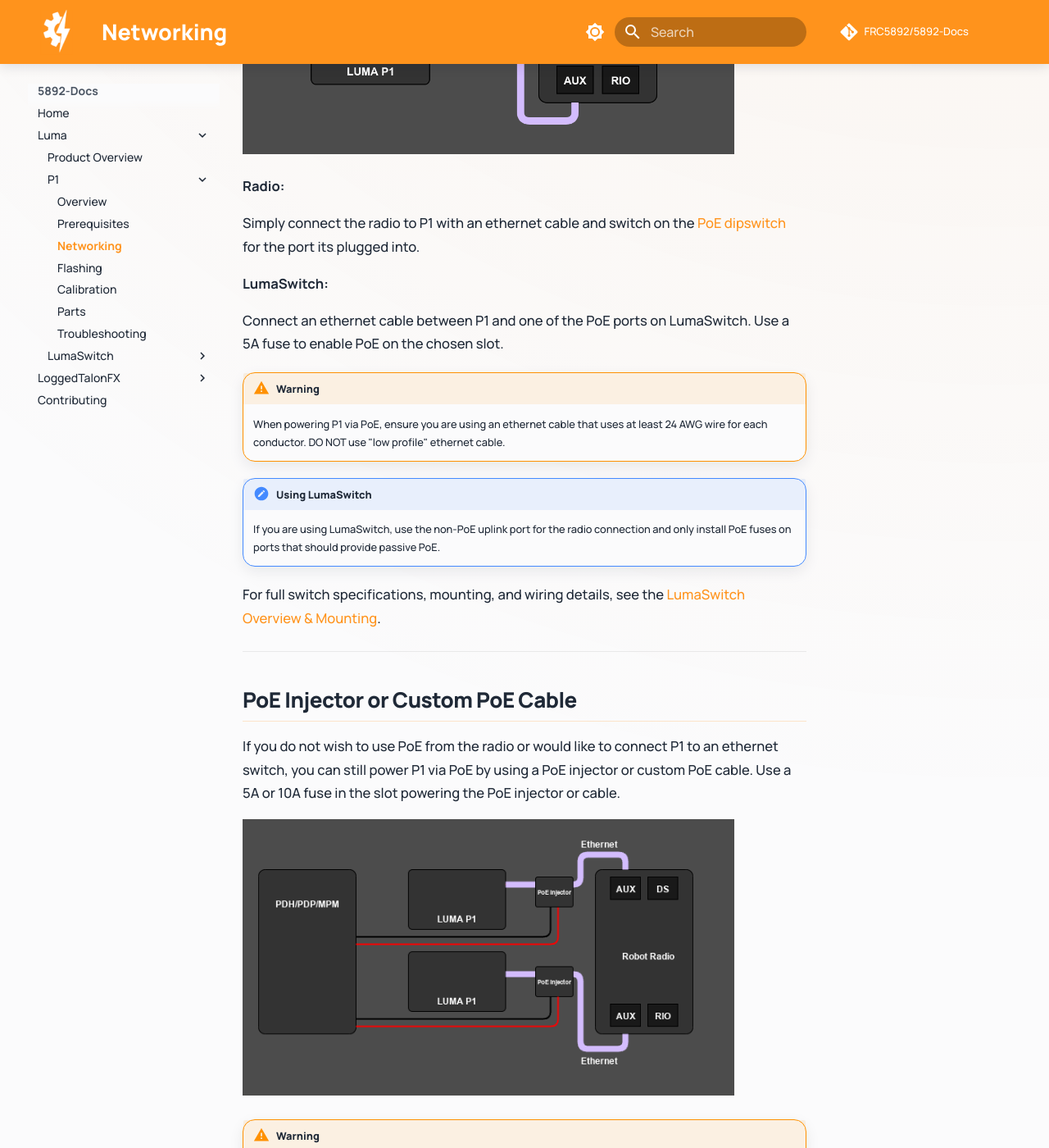
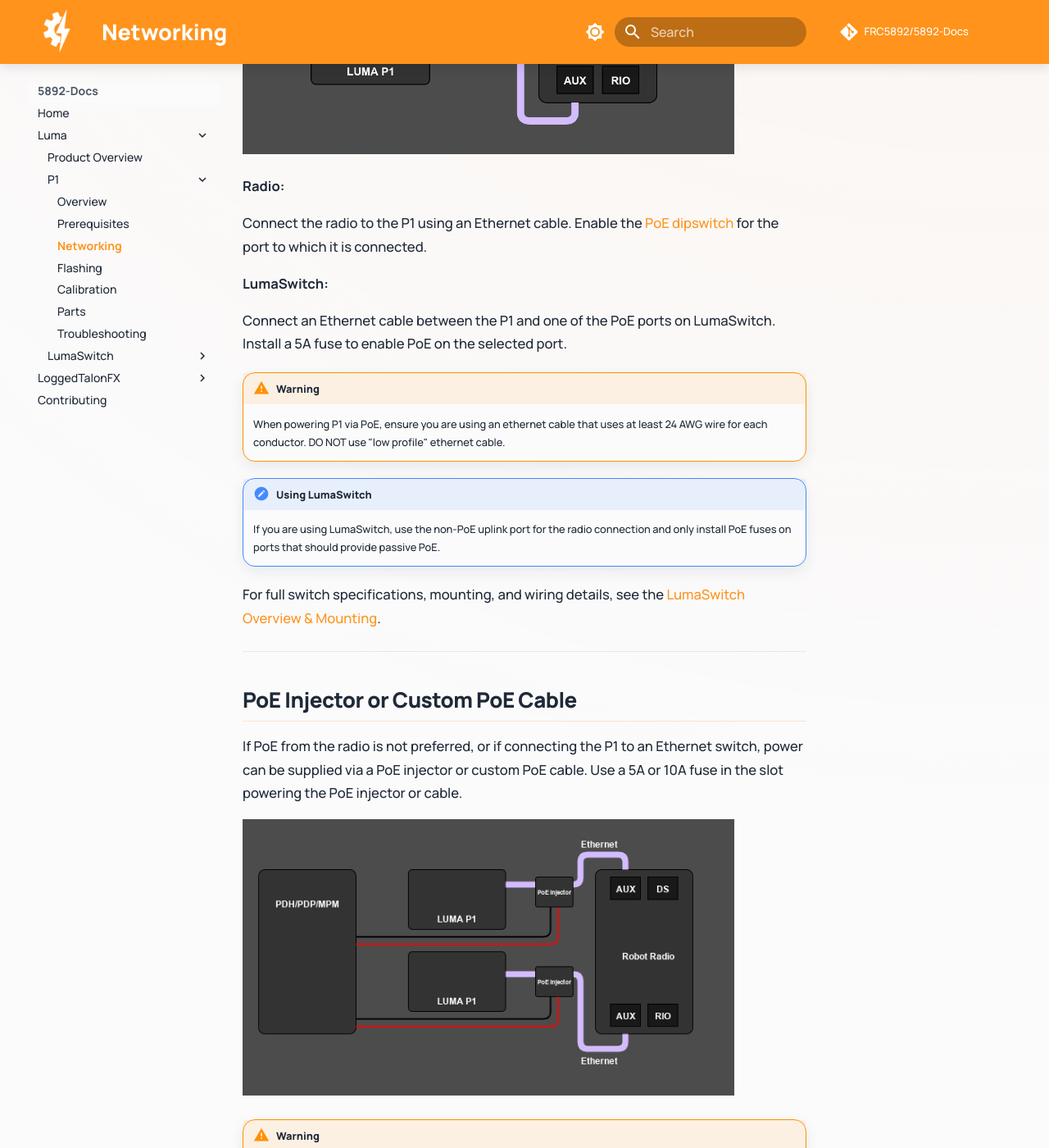
Before and after one commit to FRC5892/Luma-Docs, an MkDocs documentation site: the page built from docs/p1/networking.md, in a window 1280 px wide and 1400 px high, scrolled down 1179 px. Shown: the whole window at 82% size. Built offline with MkDocs 1.6.1 and Material for MkDocs 9.7.7, drawn with Linux system fonts in a browser that asks for light colours; comment, search, counter and statistics services are not loaded; some of the changed text lies outside the part shown.

Commit message:
Revise Luma documentation: enhance clarity, improve phrasing, and ensure consistency across wiring, calibration, flashing, networking, and prerequisites guides.

````diff
--- a/docs/p1/networking.md
+++ b/docs/p1/networking.md
@@ -21,17 +21,18 @@ This section covers the recommended and alternative ways to power and connect yo
 
 ## New Radio (2025–Present) & LumaSwitch (Recommended)
 
-The simplest and most reliable method of wiring P1 is by utilizing the Vivid Hosting radio or [LumaSwitch](https://luma.vision/products/lumaswitch)'s PoE output.
+
+The most reliable method for wiring the P1 is to use the Vivid Hosting radio or [LumaSwitch](https://luma.vision/products/lumaswitch) PoE output.
 
 ![Radio PoE Diagram](../assets/p1/diagrams/Radio%20PoE%20Diagram.png){width="600"}
 
 **Radio:**
 
-Simply connect the radio to P1 with an ethernet cable and switch on the [PoE dipswitch](https://frc-radio.vivid-hosting.net/overview/wiring-your-radio#power-over-ethernet-poe-for-downstream-devices) for the port its plugged into.
+Connect the radio to the P1 using an Ethernet cable. Enable the [PoE dipswitch](https://frc-radio.vivid-hosting.net/overview/wiring-your-radio#power-over-ethernet-poe-for-downstream-devices) for the port to which it is connected.
 
 **LumaSwitch:**
 
-Connect an ethernet cable between P1 and one of the PoE ports on LumaSwitch. Use a 5A fuse to enable PoE on the chosen slot.
+Connect an Ethernet cable between the P1 and one of the PoE ports on LumaSwitch. Install a 5A fuse to enable PoE on the selected port.
 
 !!! warning
     When powering P1 via PoE, ensure you are using an ethernet cable that uses at least 24 AWG wire for each conductor. DO NOT use "low profile" ethernet cable.
@@ -45,7 +46,7 @@ For full switch specifications, mounting, and wiring details, see the [LumaSwitc
 
 ## PoE Injector or Custom PoE Cable
 
-If you do not wish to use PoE from the radio or would like to connect P1 to an ethernet switch, you can still power P1 via PoE by using a PoE injector or custom PoE cable. Use a 5A or 10A fuse in the slot powering the PoE injector or cable.
+If PoE from the radio is not preferred, or if connecting the P1 to an Ethernet switch, power can be supplied via a PoE injector or custom PoE cable. Use a 5A or 10A fuse in the slot powering the PoE injector or cable.
 
 ![PoE Diagram](../assets/p1/diagrams/PoE%20Diagram.png){width="600"}
 
@@ -64,7 +65,7 @@ If not using PoE, or you would like to have redundant power, P1 can also be powe
 
 ## Old Radio (Pre-2025)
 
-Direct radio/switch Ethernet networking can still work, but verify your topology and power settings before testing.
+Direct radio or switch Ethernet networking remains functional; however, verify the network topology and power settings before use.
 
 !!! danger
     Ensure DIP switches **1 and 2 are OFF** on the radio before connecting the coprocessor. Incorrect PoE settings can electrically damage the coprocessor.
@@ -114,7 +115,7 @@ PhotonVision strongly recommends using static IPs on the robot network for relia
 !!! note
     If you are using a VH-109 radio (2025 and later, excluding China and Taiwan), prefer tethering to the dedicated DS Ethernet port instead of using port forwarding.
 
-If you need to view an Ethernet-connected vision device while tethered over roboRIO USB, WPILib `PortForwarder` can forward the PhotonVision web UI port.
+To view an Ethernet-connected vision device while tethered over roboRIO USB, use WPILib `PortForwarder` to forward the PhotonVision web UI port.
 
 ```java
 PortForwarder.add(5800, "photonvision.local", 5800);
````
Also changed, not shown: other parts of docs/p1/networking.md (+1 -1 lines), docs/guides/lumaswitch/wiring.md (+1 -1 lines), docs/p1/calibration.md (+4 -4 lines), docs/p1/flashing.md (+5 -5 lines), docs/p1/prerequisites.md (+3 -3 lines).
